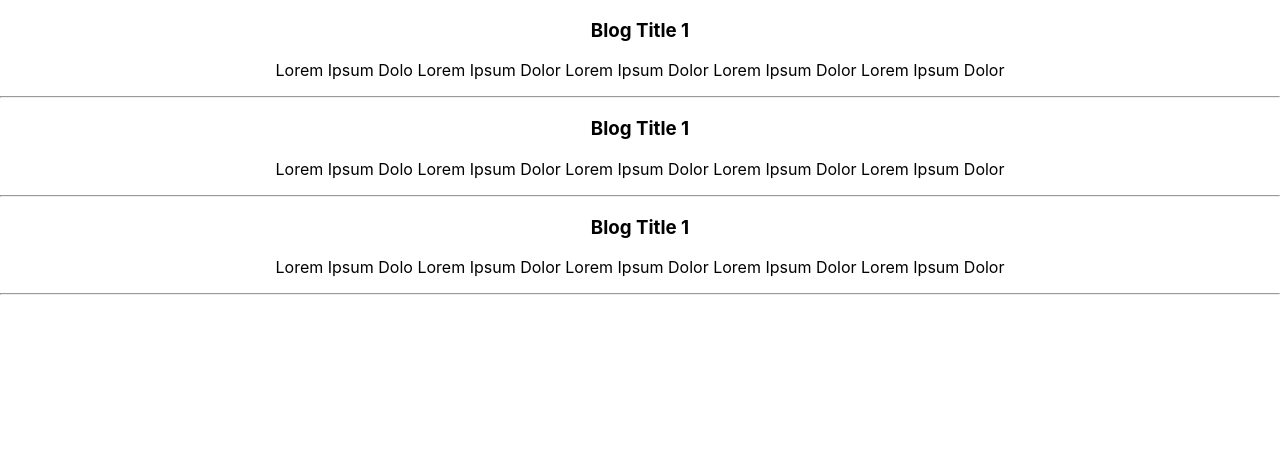
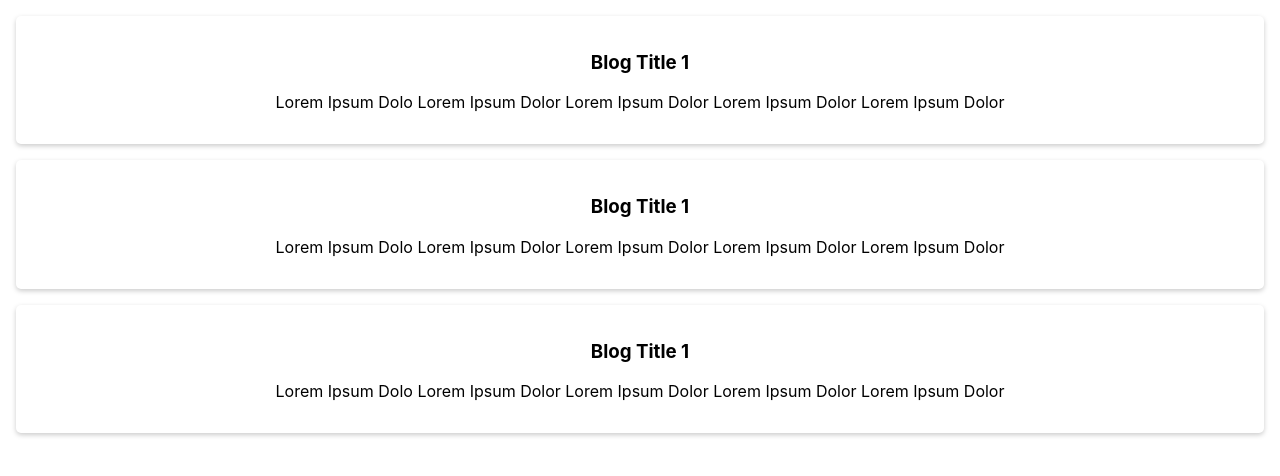
Before and after one commit to itsParv/First-react-app, a React (Create React App) app: page / in a window 1280 px wide. Shown: the top 476 px of the page. Built offline with nearby package versions, Linux system fonts and the light colour scheme.

Commit message:
Added new CSS

```diff
--- a/src/App.js
+++ b/src/App.js
@@ -1,6 +1,8 @@
 import React from 'react';
 import logo from './logo.svg';
-import './App.css';
+// import './App.css';
+import './App1.css';
+
 
 function App() {
   const blogObject = {
@@ -10,23 +12,21 @@ function App() {
 
   return (
     <div className="App">
-      <div>
+      <div className="box1style">
         <h3> {blogObject.title}</h3>
         <p> {blogObject.description} </p>
       </div>
-      <hr />
 
-      <div>
+      <div className="box1style">
         <h3> {blogObject.title}</h3>
         <p> {blogObject.description} </p>
       </div>
-      <hr />
 
-      <div>
+
+      <div className="box1style">
         <h3> {blogObject.title}</h3>
         <p> {blogObject.description} </p>
       </div>
-      <hr />
 
     </div>
   );
--- /dev/null
+++ b/src/App1.css
@@ -0,0 +1,11 @@
+.App {
+    text-align: center;
+}
+
+.box1style {
+    margin: 16px;
+    padding: 16px;
+    box-sizing: border-box;
+    border-radius: 5px;
+    box-shadow: 0 2px 5px #ccc;
+}
```
